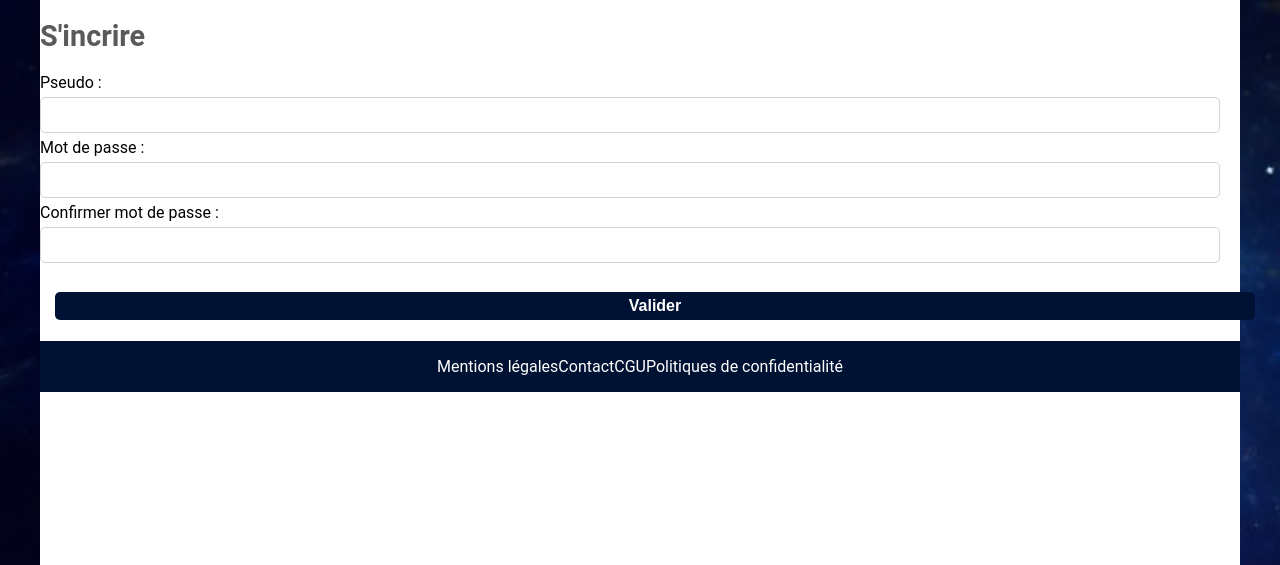
After one commit to FaresCherif/universCrossMedia, a PHP site: template include/pages/inscription.inc.php in a window 1280 px wide. The commit adds this page. Shown: the top 565 px of the page. Run offline with PHP 8.4, Linux system fonts and the light colour scheme; the template is opened without the code that fills it, so the values that code supplies are empty.

Commit message:
ajout inscription

```diff
--- a/include/header.inc.php
+++ b/include/header.inc.php
@@ -10,12 +10,13 @@
       <?php echo utilisateur()->getPseudo()?>
       <br>
     </h2>
+
     <a href="index.php?page=11" class="boutonInscription">Déconnexion</a>
   <?php
   }
   else{ ?>
 
-    <a href="index.php?page=12">   <img src="image/login.svg" alt=""></a>
+    <a href="index.php?page=12">  <img src="image/login.svg" alt=""></a>
   <?php
   } ?>
 </div>
--- a/include/pages/connexion.inc.php
+++ b/include/pages/connexion.inc.php
@@ -47,7 +47,7 @@ if (utilisateurNEstPasConnecte()){
       <br>
       <br>
 
-      <a href="index.php?page=26">Pas encore inscrit ? Créez votre compte </a>
+      <a href="index.php?page=13">Pas encore inscrit ? Créez votre compte </a>
       <br>
       <br>
 
--- /dev/null
+++ b/include/pages/inscription.inc.php
@@ -0,0 +1,43 @@
+<?php
+
+if(isset($_POST['password']) && $_POST['password']==$_POST['passwordVerif'] && $utilisateurManager->getIdLogin($_POST['pseudo'])->getId()==null){
+  $pseudo = $_POST['pseudo'];
+  $mdp = crypter($_POST['password']);
+  $utilisateurManager->addtUtilisateur($pseudo,$mdp);
+  $utilisateur=$utilisateurManager->getIdLogin($pseudo);
+  connecter($utilisateur);
+  echo '<meta http-equiv="refresh" content="0;url=index.php?page=0"/>';
+}
+
+if(isset($_POST['password']) && $_POST['password']==$_POST['passwordVerif'] && $utilisateurManager->getIdLogin($_POST['pseudo'])->getId()!=null){
+  ajouterErreur("Cet identifiant est déjà pris");
+}
+
+if(isset($_POST['password']) && $_POST['password']!=$_POST['passwordVerif']){
+  ajouterErreur("Les mots de passe sont différents");
+}
+?>
+
+<h1> S'incrire </h1>
+
+<?php
+afficherErreurs();
+
+ ?>
+
+<form method="post" action="#" class="inscription">
+  <label for="email-input">Pseudo : </label>
+  <input id="mail-input" name="pseudo" required>
+  <br>
+
+  <label for="password-input">Mot de passe : </label>
+  <input type="password" id="password-input" name="password" required>
+
+  <label for="password-input">Confirmer mot de passe : </label>
+  <input type="password" id="passwordVerif-input" name="passwordVerif" required>
+  <br>
+  <br>
+
+
+  <button type="submit">Valider </button>
+</form>
--- a/include/texte.inc.php
+++ b/include/texte.inc.php
@@ -39,6 +39,9 @@ switch ($page) {
 		include_once('pages/connexion.inc.php');
 		break;
 
+	case 13:
+		include_once('pages/inscription.inc.php');
+		break;
 
 
 	default : include_once('pages/Accueil.inc.php');
```
Also changed, not shown: classes/Utilisateur.class.php (+12 -0 lines), classes/UtilisateurManager.class.php (+11 -0 lines).
